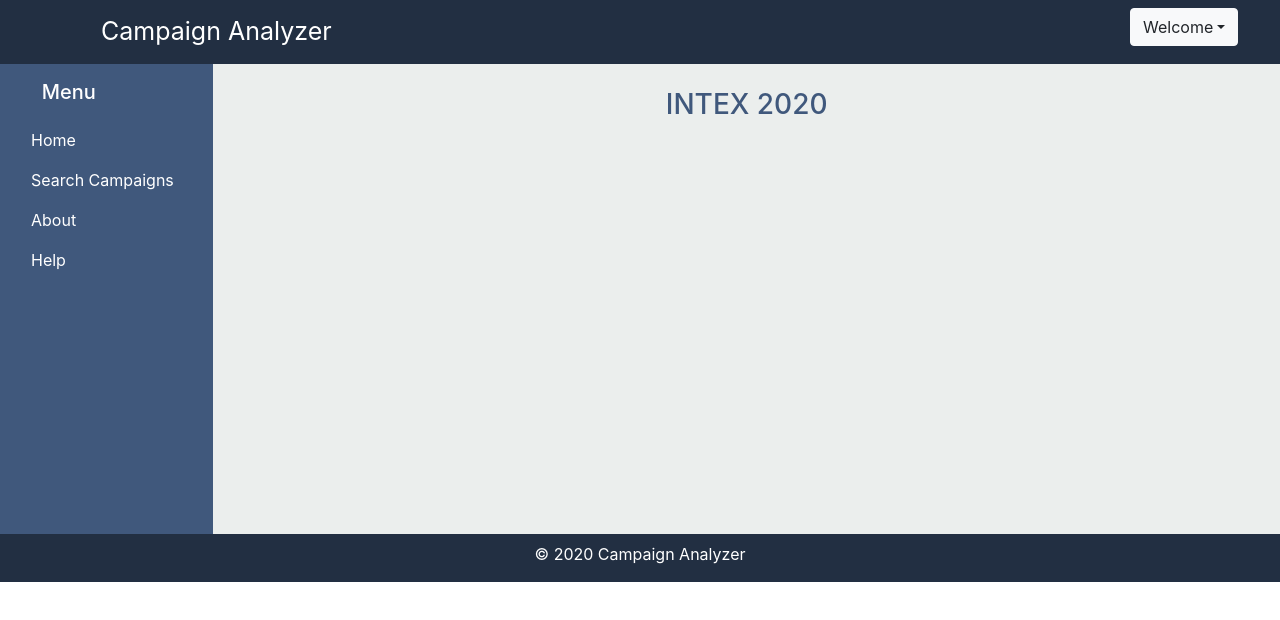
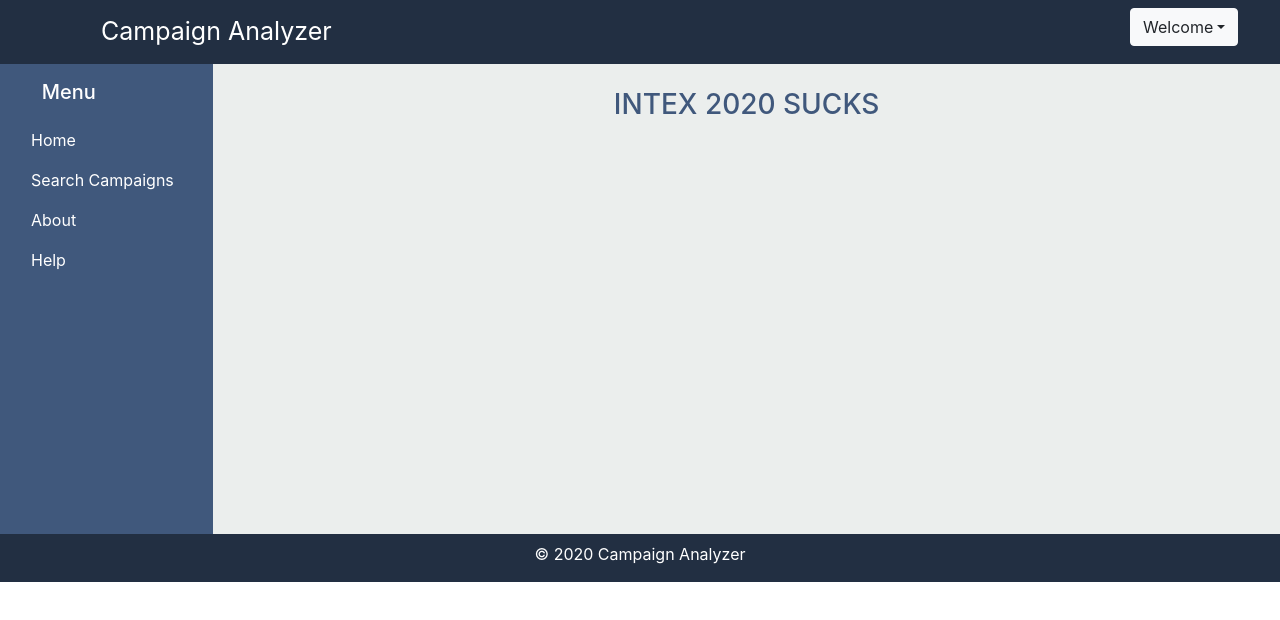
Before and after one commit to ajhayden/Intex2020, a React (Create React App) app in the folder intex-react-app/: page /about in a window 1280 px wide. Shown: the top 620 px of the page. Built offline with nearby package versions, Linux system fonts and the light colour scheme.

Commit message:
My first commit

```diff
--- a/intex-react-app/src/about.js
+++ b/intex-react-app/src/about.js
@@ -6,7 +6,7 @@ export default function Center(props) {
     return (
         <div style={{height: 470 }}>
             <h3 className="text-primary pt-4 pb-4" style={{textAlign: 'center'}}>
-                INTEX 2020
+                INTEX 2020 SUCKS
             </h3>
         </div>
     )
```
